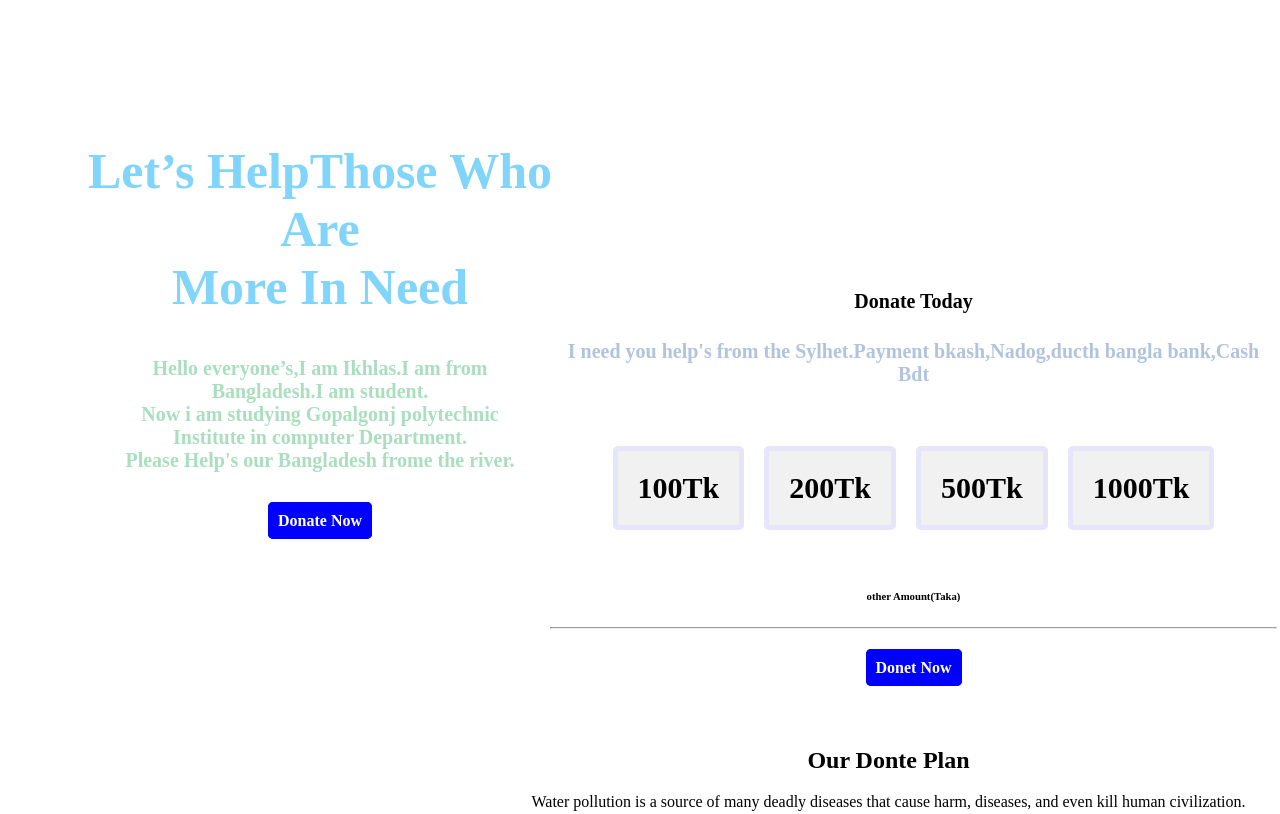
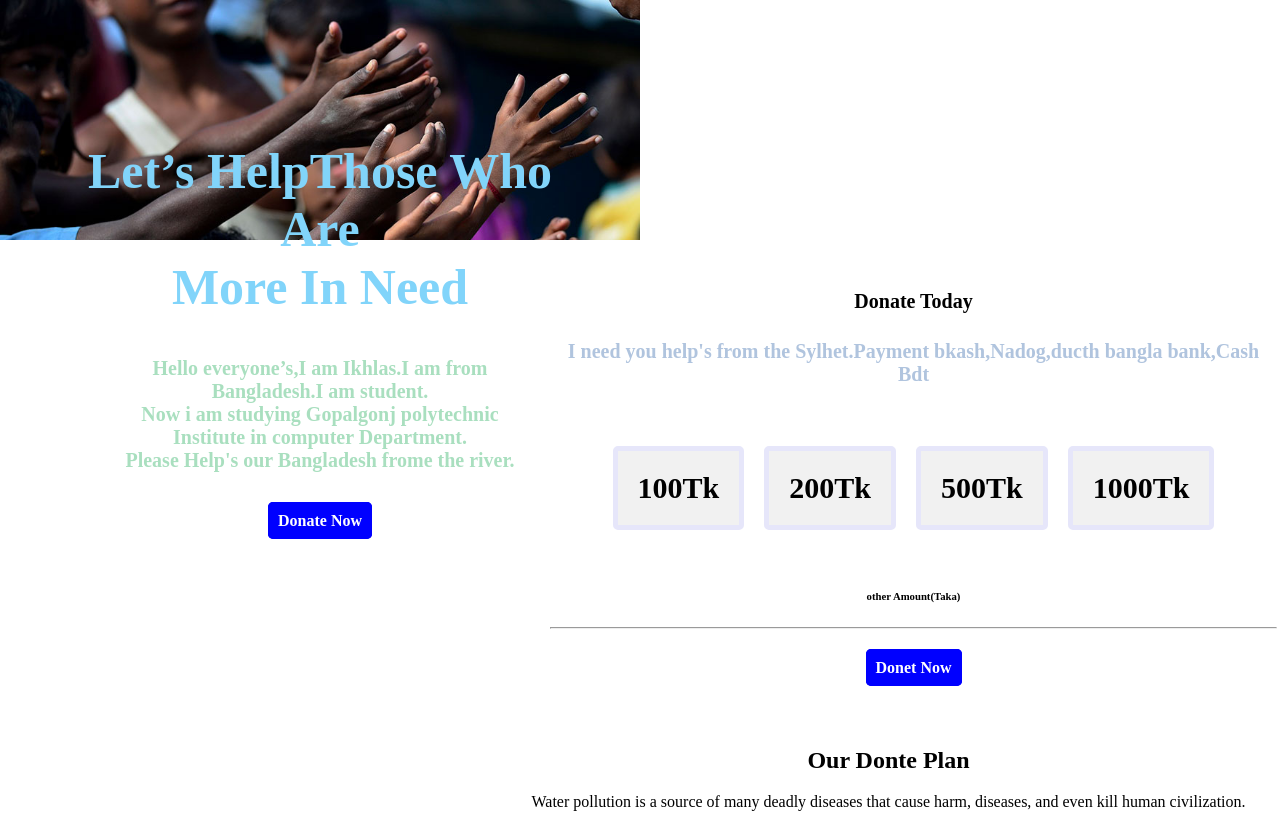
Before and after one commit to ikhlas5/my-frist-git, a plain HTML site: page Project.html in a window 1280 px wide. Shown: the top 814 px of the page. Drawn offline with Linux system fonts and the light colour scheme.

Commit message:
Update style1.css

```diff
--- a/style1.css
+++ b/style1.css
@@ -2,7 +2,7 @@ body{
   margin: 0px;
 }
 .frist-banar{
-  background-image:url("images/donation13.jpg");
+  background-image:url("donation13.jpg");
   height:30vh;
   width: 80vh;
   background-repeat: no-repeat;
```
